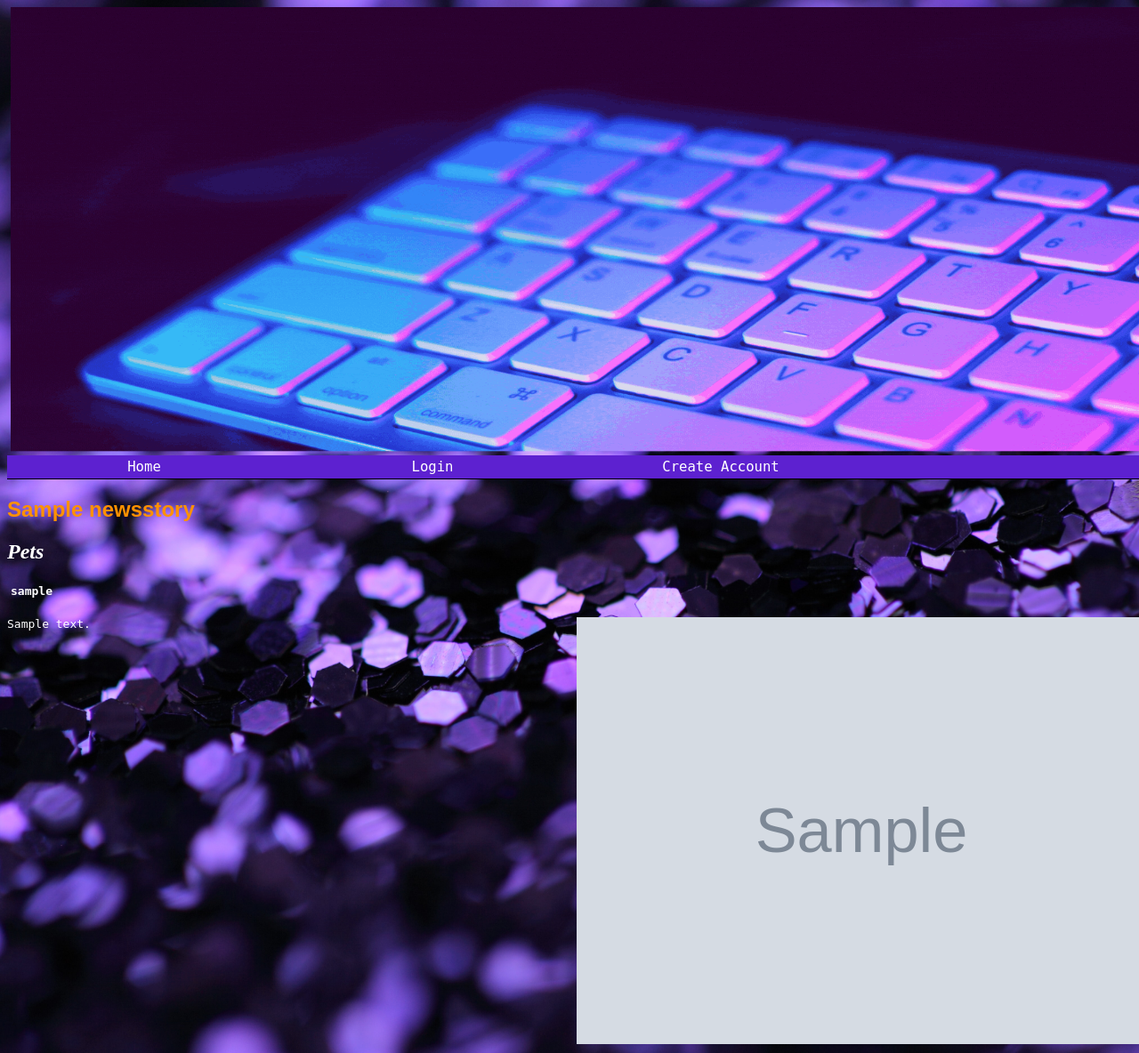
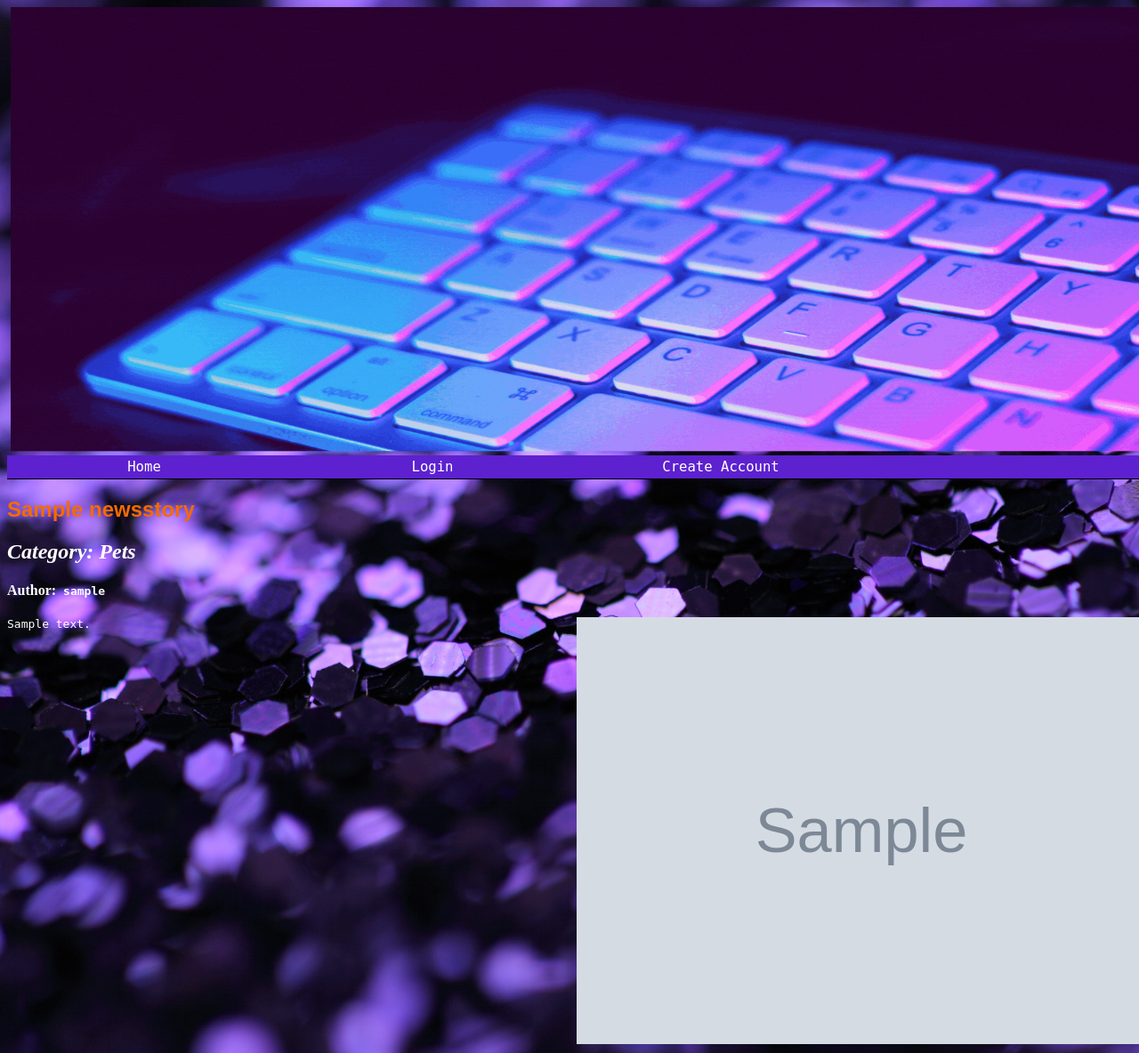
Before and after one commit to jbehrend89/django_project_she_codes_news, a Django app: page /news/1/ in a window 1280 px wide. Shown: the whole page at 89% size. Run offline with Django 3.2, Linux system fonts and the light colour scheme; tables that the repository leaves empty hold one stand-in row (values such as "Sample post"); grey boxes marked "Sample" are stand-in pictures; parts of the project's set-up code (start-up, migrations or seed data) failed here and were passed over; some web fonts are replaced.

Commit message:
css updates

```diff
--- a/she_codes_news/news/templates/news/story.html
+++ b/she_codes_news/news/templates/news/story.html
@@ -9,12 +9,12 @@
 
 <div id="story-wrapper">
     <h2>{{ story.title }}</h2>
-    <h3>{{ story.get_category_display }}</h3>
+    <h3>Category: {{ story.get_category_display }}</h3>
     {% if request.user == story.author %}
     <a href="{% url 'news:editStory' pk=story.pk %}">edit</a>
     <a href="{% url 'news:deleteStory' pk=story.pk %}">delete</a>
     {% endif %}
-    <h4><a href="{% url 'users:profile' pk=story.author.pk %}">{{ story.author }}</a></h4>
+    <h4>Author: <a href="{% url 'users:profile' pk=story.author.pk %}">{{ story.author }}</a></h4>
     <div id="story-content">
         <img src="{{ story.image }}">
         {{ story.content|linebreaks }}
--- a/she_codes_news/static/styles.css
+++ b/she_codes_news/static/styles.css
@@ -29,7 +29,7 @@ h1 {
 
 h2 {
    font-family: 'Montserrat Subrayada', sans-serif;
-   color: #ff9100;
+   color: #f56a00;
 }
 
 h3 {
```
